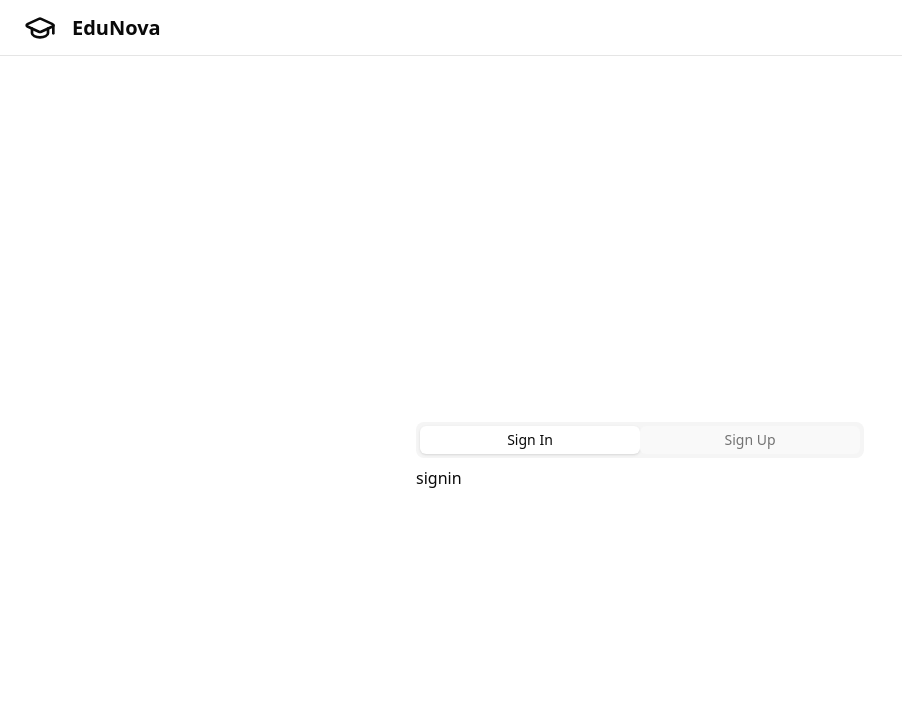
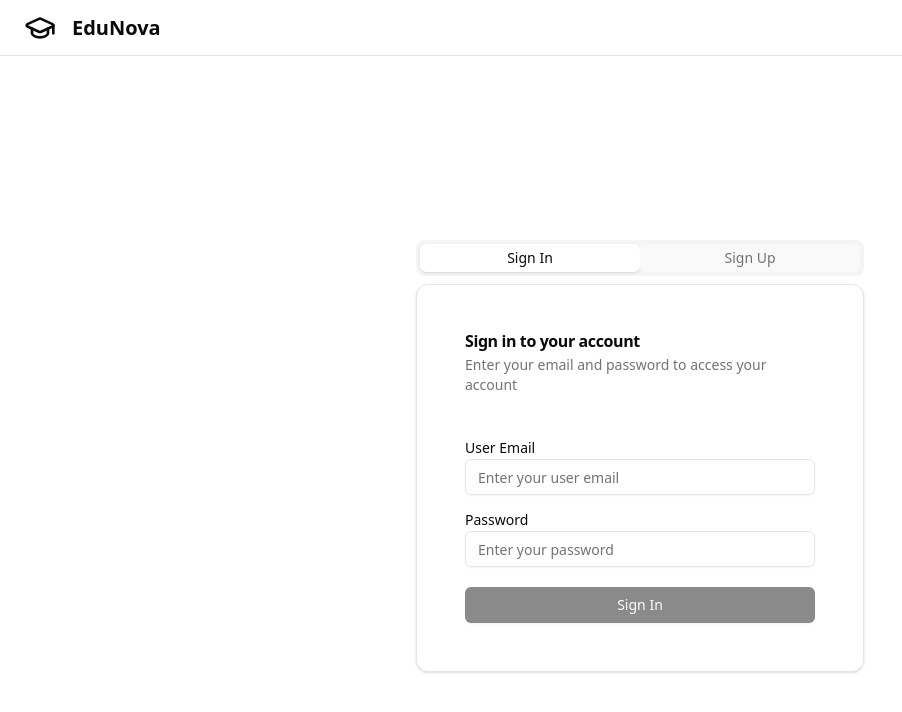
Before and after one commit to DishaVaish/EduNova, a React (Vite) app in the folder client/: page /auth in a window 1280 px wide. Shown: the top 712 px of the page, without its empty margins (0-902 px from the left). Built offline with nearby package versions, Linux system fonts and the light colour scheme.

Commit message:
signin-signup form handling

```diff
--- a/client/src/components/common-form/form-controls.jsx
+++ b/client/src/components/common-form/form-controls.jsx
@@ -9,80 +9,87 @@ import {
 } from "../ui/select";
 import { Textarea } from "../ui/textarea";
 
+function FormControls({ formControls = [], formData, setFormData }) {
+  function renderComponentByType(getControlItem) {
+    if (!getControlItem || !getControlItem.name) return null;
 
-
-function FormControls({formControls = [], formData,setFormData}) {
-
-    function renderComponentByType(getControlItem) {
-        let element = null;
-        const currentControlItemValue = formData[getControlItem.name] || "";
+    const currentControlItemValue = formData?.[getControlItem.name] || "";
 
     switch (getControlItem.componentType) {
       case "input":
-            element = (
+        return (
           <Input
             id={getControlItem.name}
             name={getControlItem.name}
             placeholder={getControlItem.placeholder}
             type={getControlItem.type}
-
+            value={currentControlItemValue}
+            onChange={(e) =>
+              setFormData({ ...formData, [getControlItem.name]: e.target.value })
+            }
           />
         );
-            break;
+
       case "select":
-            element = (
-              <Select >
+        return (
+          <Select
+            value={currentControlItemValue}
+            onValueChange={(value) =>
+              setFormData({ ...formData, [getControlItem.name]: value })
+            }
+          >
             <SelectTrigger className="w-full">
               <SelectValue placeholder={getControlItem.label} />
             </SelectTrigger>
             <SelectContent>
-                  {getControlItem.options && getControlItem.options.length > 0
-                    ? getControlItem.options.map((optionItem) => (
+              {getControlItem.options?.map((optionItem) => (
                 <SelectItem key={optionItem.id} value={optionItem.id}>
                   {optionItem.label}
                 </SelectItem>
-                      ))
-                    : null}
+              ))}
             </SelectContent>
           </Select>
         );
-            break;
+
       case "textarea":
-            element = (
+        return (
           <Textarea
             id={getControlItem.name}
             name={getControlItem.name}
             placeholder={getControlItem.placeholder}
-
+            value={currentControlItemValue}
+            onChange={(e) =>
+              setFormData({ ...formData, [getControlItem.name]: e.target.value })
+            }
           />
         );
-            break;
 
       default:
-            element = (
+        return (
           <Input
             id={getControlItem.name}
             name={getControlItem.name}
             placeholder={getControlItem.placeholder}
             type={getControlItem.type}
-
+            value={currentControlItemValue}
+            onChange={(e) =>
+              setFormData({ ...formData, [getControlItem.name]: e.target.value })
+            }
           />
         );
-            break;
     }
-
-        return element;
   }
-
 
   return (
     <div className="flex flex-col gap-3">
-        {formControls.map((controleItem) => (
+      {formControls.map((controleItem) =>
+        controleItem?.name ? (
           <div key={controleItem.name}>
             <Label htmlFor={controleItem.name}>{controleItem.label}</Label>
             {renderComponentByType(controleItem)}
           </div>
-        ))}
+        ) : null
+      )}
     </div>
   );
 }
--- a/client/src/components/common-form/index.jsx
+++ b/client/src/components/common-form/index.jsx
@@ -8,6 +8,7 @@ function CommonForm({
     formControls = [],
     formData,
     setFormData,
+    isButtonDisabled=false
 
   }) {
     return (
@@ -18,7 +19,7 @@ function CommonForm({
                   formData={formData}
                   setFormData={setFormData}
             />
-        <Button type="submit" className="mt-5 w-full">
+        <Button disabled={isButtonDisabled} type="submit" className="mt-5 w-full">
         {buttonText || "Submit"}
         </Button>
         </form>
--- a/client/src/config/index.js
+++ b/client/src/config/index.js
@@ -38,3 +38,14 @@ export const signUpFormControls = [
       componentType: "input",
     },
   ];
+
+  export const initialSignInFormData = {
+    userEmail: "",
+    password: "",
+  };
+
+  export const initialSignUpFormData = {
+    userName: "",
+    userEmail: "",
+    password: "",
+  };
--- a/client/src/context/auth-context/index.jsx
+++ b/client/src/context/auth-context/index.jsx
@@ -1,7 +1,26 @@
-import { createContext } from "react";
-
+import { createContext,useState } from "react";
+import { initialSignInFormData, initialSignUpFormData } from "@/config";
 export const AuthContext=createContext(null);
 
 export default function AuthProvider({children}){
-    return <AuthContext.Provider  value={{}}>{children}</AuthContext.Provider>
+
+    const [signInFormData, setSignInFormData] = useState(initialSignInFormData);
+    const [signUpFormData, setSignUpFormData] = useState(initialSignUpFormData);
+    const [auth, setAuth] = useState({
+      authenticate: false,
+      user: null,
+    });
+    const [loading, setLoading] = useState(true);
+
+
+    return <AuthContext.Provider  value={{
+        signInFormData,
+        setSignInFormData,
+        signUpFormData,
+        setSignUpFormData,
+        // handleRegisterUser,
+        // handleLoginUser,
+        // auth,
+        // resetCredentials,
+    }}>{children}</AuthContext.Provider>
 }
--- a/client/src/pages/auth/index.jsx
+++ b/client/src/pages/auth/index.jsx
@@ -1,16 +1,52 @@
 import { GraduationCap } from "lucide-react";
 import { Link } from "react-router-dom";
 import { Tabs, TabsContent, TabsList, TabsTrigger } from "@/components/ui/tabs";
-import { useState } from "react";
+import { useState,useContext } from "react";
 import CommonForm from "@/components/common-form";
-import { signUpFormControls } from "@/config";
+import { signUpFormControls, signInFormControls } from "@/config";
+import {
+  Card,
+  CardContent,
+  CardDescription,
+  CardHeader,
+  CardTitle,
+} from "@/components/ui/card";
+// import { useContext, useState } from "react";
+import { AuthContext } from "@/context/auth-context";
 
 function AuthPage(){
     const [activeTab, setActiveTab] = useState("signin");
+    const {
+      signInFormData,
+      setSignInFormData,
+      signUpFormData,
+      setSignUpFormData,
+      // handleRegisterUser,
+      // handleLoginUser,
+    } = useContext(AuthContext);
 
     function handleTabChange(value) {
         setActiveTab(value);
       }
+
+      function checkIfSignInFormIsValid() {
+        return (
+          signInFormData &&
+          signInFormData.userEmail !== "" &&
+          signInFormData.password !== ""
+        );
+      }
+
+      function checkIfSignUpFormIsValid() {
+        return (
+          signUpFormData &&
+          signUpFormData.userName !== "" &&
+          signUpFormData.userEmail !== "" &&
+          signUpFormData.password !== ""
+        );
+      }
+
+      console.log(signInFormData);
   return (
       <div className="flex flex-col min-h-screen">
       <header className="px-4 lg:px-6 h-14 flex items-center border-b">
@@ -30,9 +66,45 @@ function AuthPage(){
             <TabsTrigger value="signin">Sign In</TabsTrigger>
             <TabsTrigger value="signup">Sign Up</TabsTrigger>
           </TabsList>
-          <TabsContent value='signin'>signin</TabsContent>
+          <TabsContent value='signin'>
+          <Card className="p-6 space-y-4">
+              <CardHeader>
+                <CardTitle>Sign in to your account</CardTitle>
+                <CardDescription>
+                  Enter your email and password to access your account
+                </CardDescription>
+              </CardHeader>
+              <CardContent className="space-y-2">
+                <CommonForm
+                  formControls={signInFormControls}
+                  buttonText={"Sign In"}
+                  formData={signInFormData}
+                  setFormData={setSignInFormData}
+                  isButtonDisabled={!checkIfSignInFormIsValid()}
+                  // handleSubmit={handleLoginUser}
+                />
+              </CardContent>
+            </Card>
+          </TabsContent>
           <TabsContent value='signup'>
-            <CommonForm formControls={signUpFormControls}/>
+          <Card className="p-6 space-y-4">
+              <CardHeader>
+                <CardTitle>Create a new account</CardTitle>
+                <CardDescription>
+                  Enter your details to get started
+                </CardDescription>
+              </CardHeader>
+              <CardContent className="space-y-2">
+                <CommonForm
+                  formControls={signUpFormControls}
+                  buttonText={"Sign Up"}
+                  formData={signUpFormData}
+                  setFormData={setSignUpFormData}
+                  isButtonDisabled={!checkIfSignUpFormIsValid()}
+                  // handleSubmit={handleRegisterUser}
+                />
+              </CardContent>
+            </Card>
             </TabsContent>
 
             </Tabs>
```
Lines whose indentation alone changed are shown as unchanged.
